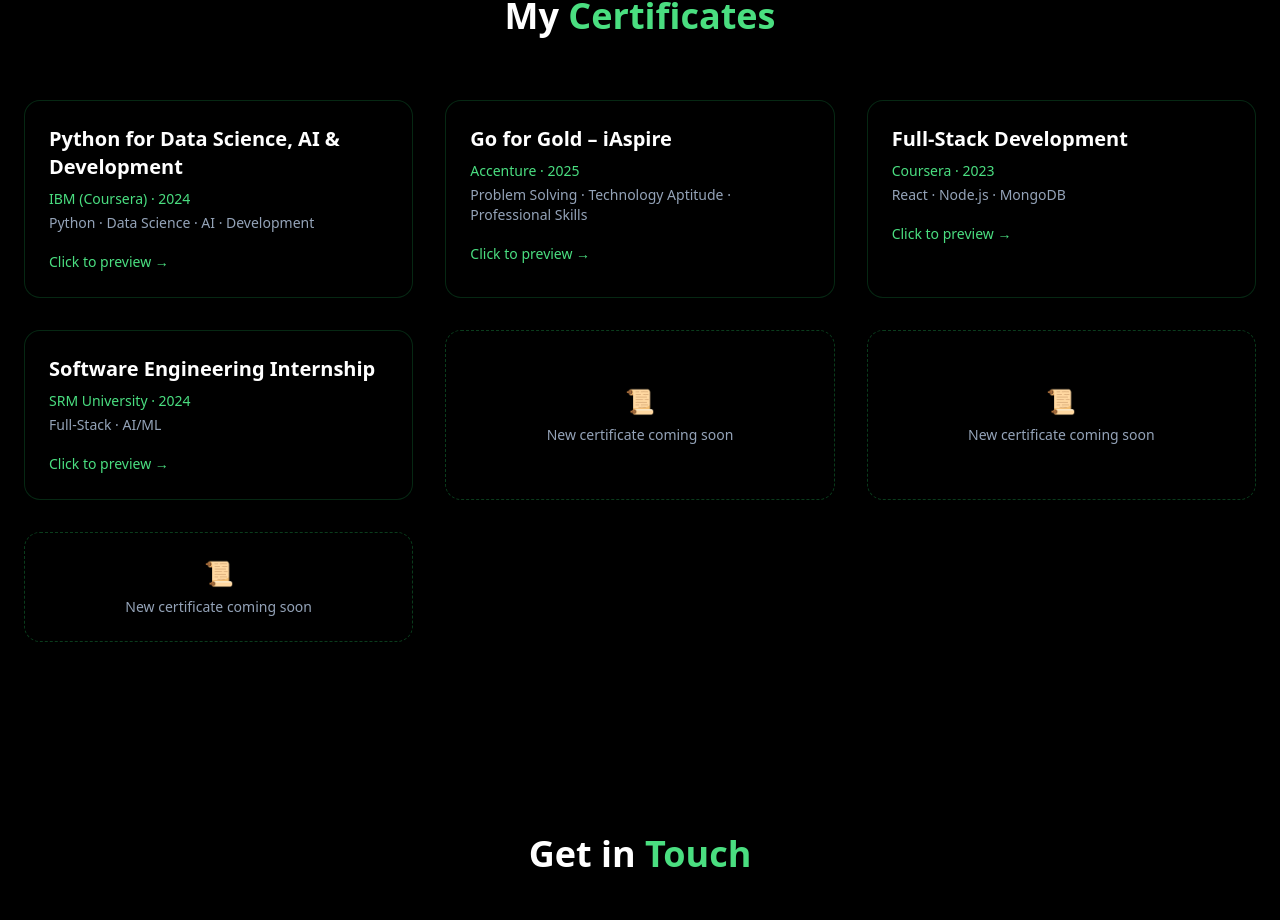
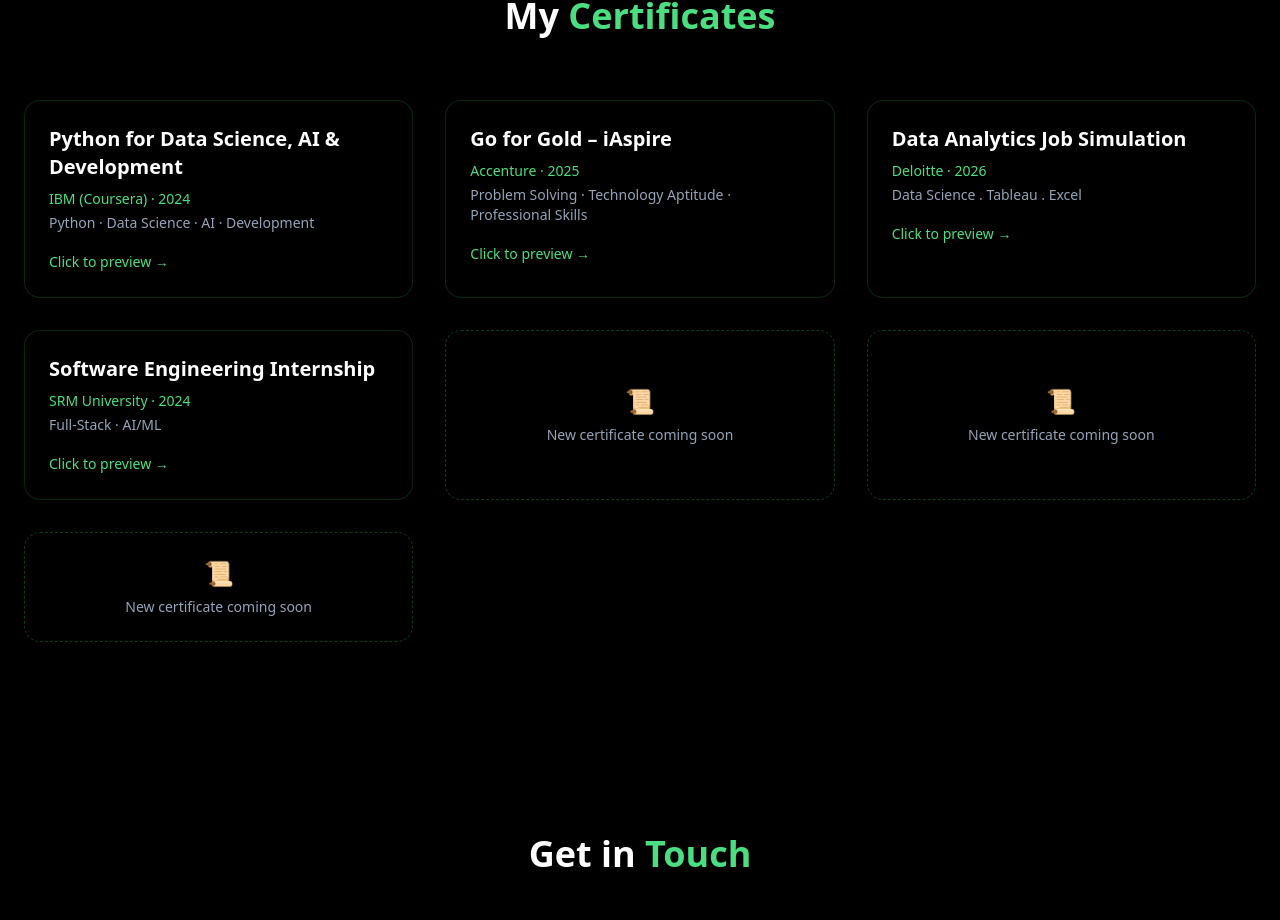
Before and after one commit to Praveen2330/My-PortFolio, a React (Vite) app: page / in a window 1280 px wide. Shown: the part 4058-4978 px from the top of the page. Built offline with nearby package versions, Linux system fonts and the light colour scheme.

Commit message:
Add Deloitte certificate and update Certificates component

```diff
--- a/src/components/Certificates.jsx
+++ b/src/components/Certificates.jsx
@@ -17,11 +17,11 @@
     file: "/certificates/iAspire certificate.pdf",
   },
   {
-    title: "Full-Stack Development",
-    issuer: "Coursera",
-    year: "2023",
-    skills: "React · Node.js · MongoDB",
-    file: "/certificates/fullstack.pdf",
+    title: "Data Analytics Job Simulation",
+    issuer: "Deloitte",
+    year: "2026",
+    skills: "Data Science . Tableau . Excel",
+    file: "/certificates/Deloitte certificate.pdf",
   },
   {
     title: "Software Engineering Internship",
```
Also changed, not shown: 1 other file (tests, documents, lock files or other folders).
